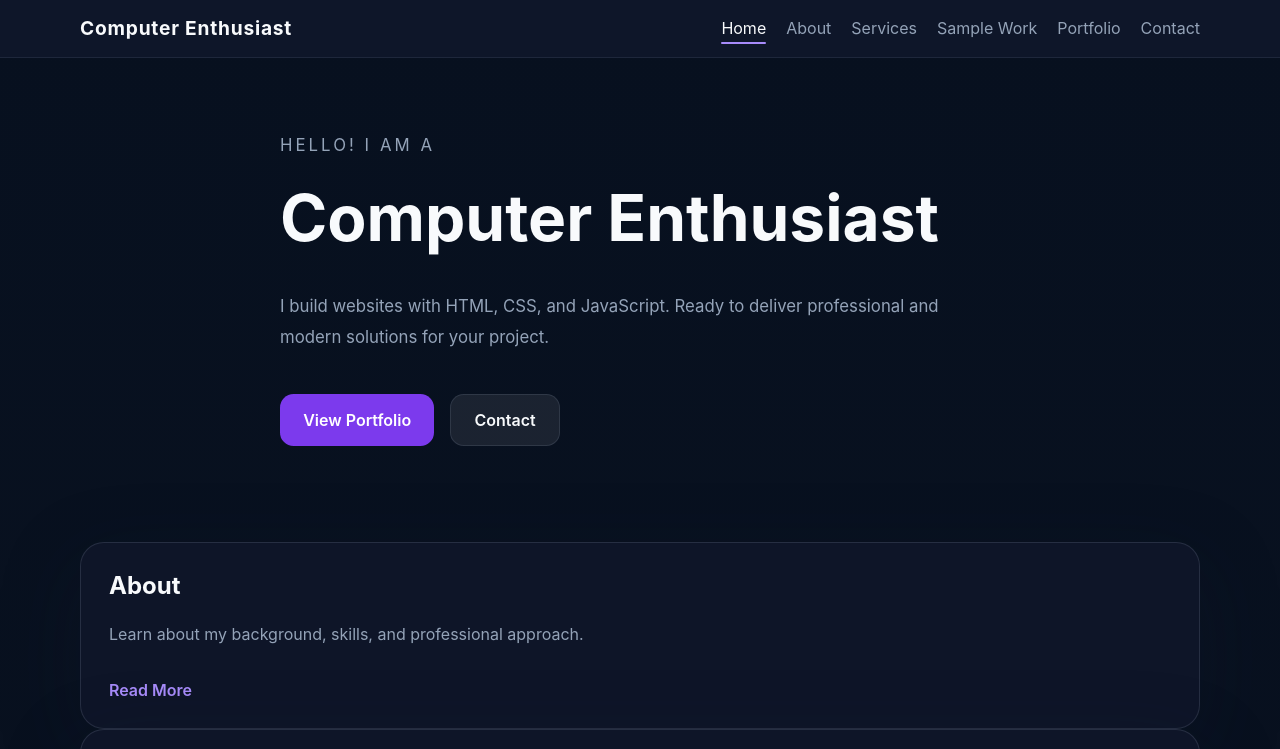
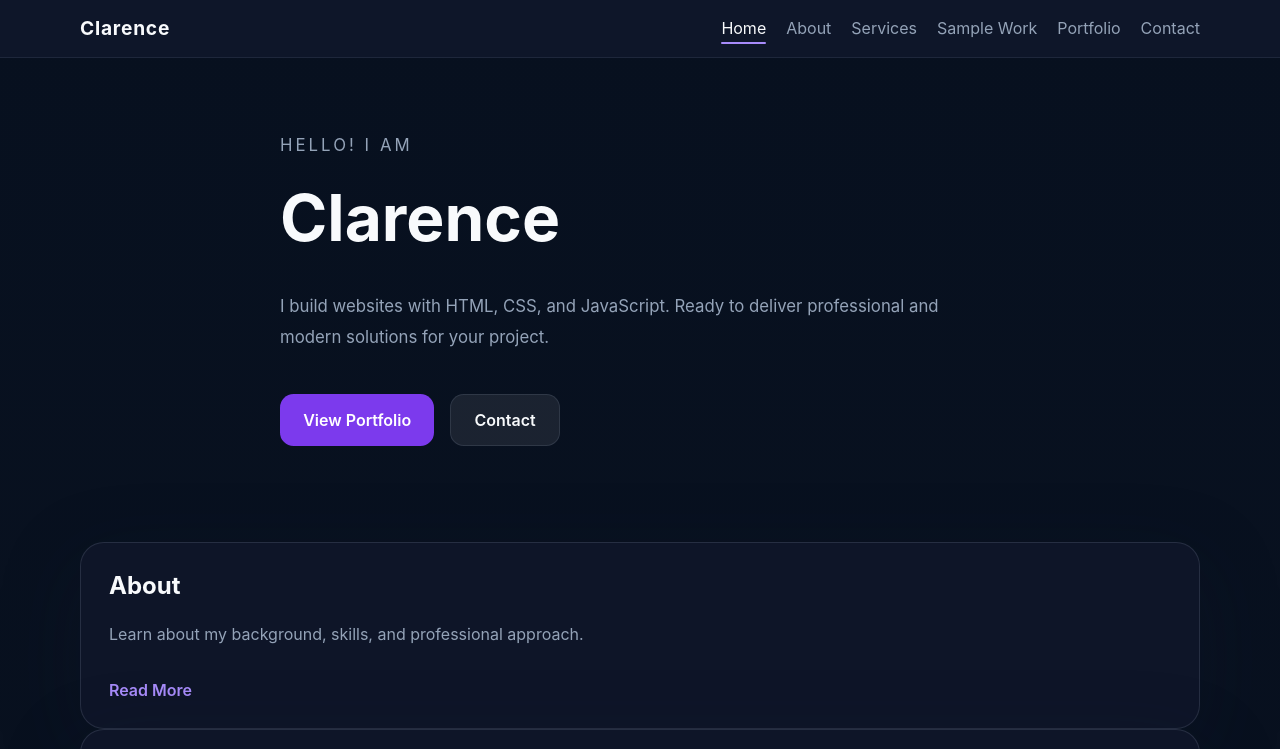
Before and after one commit to ClrncPrime/Clrncofficial, a plain HTML site: page index.html in a window 1280 px wide. Shown: the top 749 px of the page. Drawn offline with Linux system fonts and the light colour scheme.

Commit message:
Updated name to Clarence and added copyright in footer

```diff
--- a/index.html
+++ b/index.html
@@ -9,7 +9,7 @@
 <body>
   <header class="site-header">
     <div class="container header-inner">
-      <a href="index.html" class="brand">Computer Enthusiast</a>
+      <a href="index.html" class="brand">Clarence</a>
       <button class="menu-toggle" id="menuToggle" aria-label="Open menu">☰</button>
       <nav class="main-nav" id="mainNav">
         <a href="index.html">Home</a>
@@ -25,8 +25,8 @@
   <main>
     <section class="hero">
       <div class="container hero-content">
-        <p class="eyebrow">Hello! I am a</p>
-        <h1>Computer Enthusiast</h1>
+        <p class="eyebrow">Hello! I am</p>
+        <h1>Clarence</h1>
         <p>I build websites with HTML, CSS, and JavaScript. Ready to deliver professional and modern solutions for your project.</p>
         <div class="hero-actions">
           <a href="portfolio.html" class="btn btn-primary">View Portfolio</a>
@@ -64,7 +64,7 @@
 
   <footer class="site-footer">
     <div class="container footer-inner">
-      <p>© 2026 Computer Enthusiast. All rights reserved.</p>
+      <p>© 2026 Clarence. All Rights Reserved.</p>
       <p>Built with HTML, CSS, and JavaScript.</p>
     </div>
   </footer>
```
Also changed, not shown: about.html (+3 -3 lines), contact.html (+2 -2 lines), portfolio.html (+2 -2 lines), sample-work.html (+2 -2 lines), services.html (+2 -2 lines).
